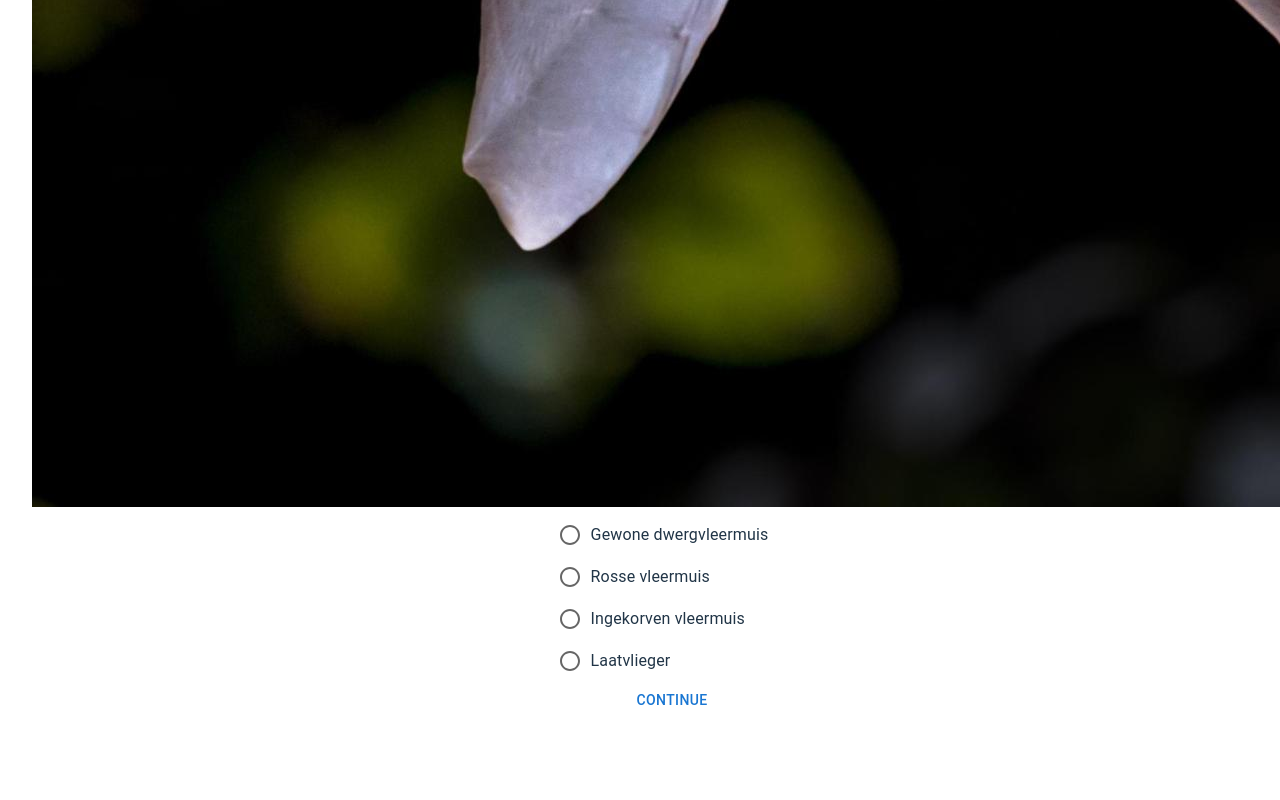
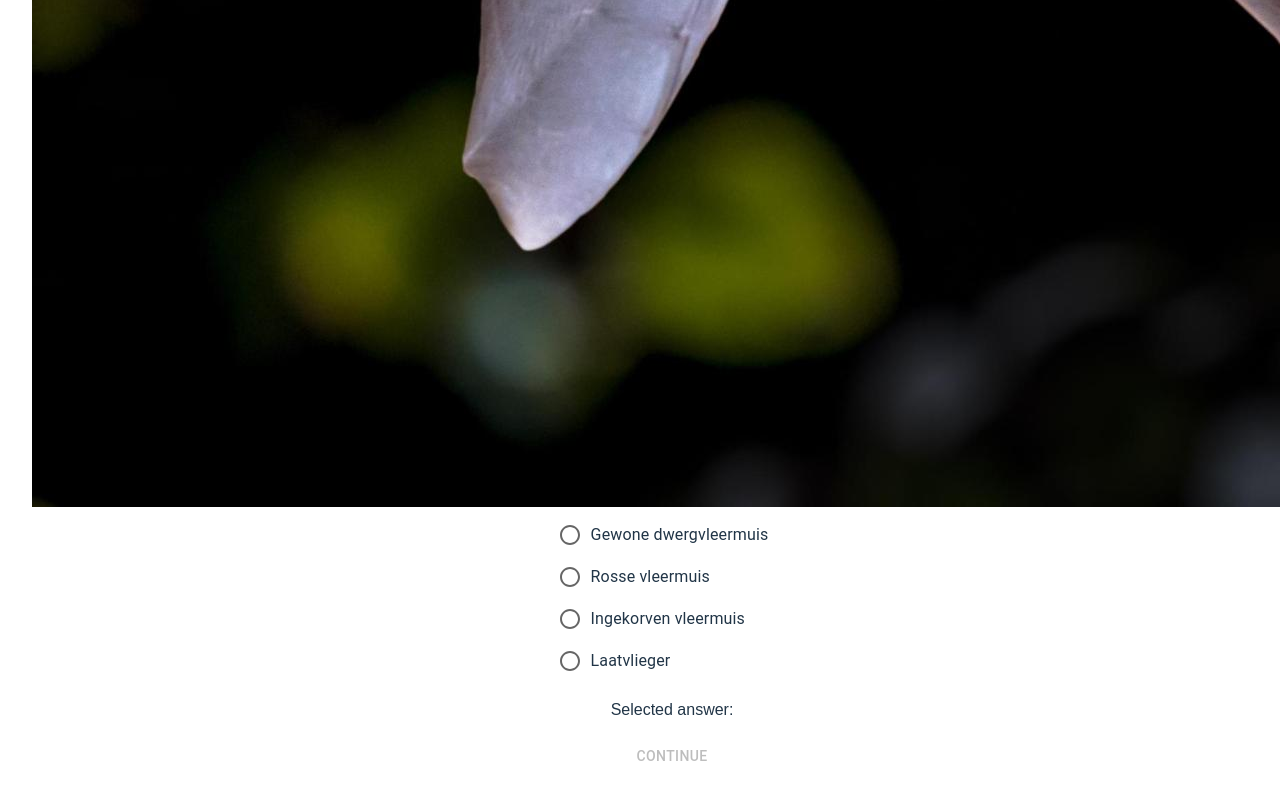
Before and after one commit to jodie-glantzlen/bat-quiz, a React (Vite) app in the folder frontend/: page /game in a window 1280 px wide. Shown: the part 1135-1935 px from the top of the page. Before the commit the page ends 1885 px from the top, so only its background shows below. Built offline with nearby package versions, Linux system fonts and the light colour scheme.

Commit message:
Manage answer selection; conditionally enable Continue btn

```diff
--- a/frontend/src/components/Game.tsx
+++ b/frontend/src/components/Game.tsx
@@ -6,7 +6,8 @@ import { useNavigate } from 'react-router-dom';
 
 function Game() {
 
-  const [currentQuestionIndex, setCurrentQuestionIndex] = useState<number>(0);
+  const [currentQuestionIndex, setCurrentQuestionIndex] = useState<number>(0)
+  const [selectedOption, setSelectedOption] = useState<string | null>(null)
 
   const currentQuestion = questions[currentQuestionIndex]
 
@@ -15,6 +16,7 @@ function Game() {
   const handleContinue = () => {
     if (currentQuestionIndex < questions.length - 1) {
       setCurrentQuestionIndex((prev) => prev + 1)
+      setSelectedOption(null)
     } else {
       navigate("/finish")
     }
@@ -23,8 +25,9 @@ function Game() {
   return (
     <div className='game-container'>
       <h1>Question {currentQuestionIndex + 1}/{questions.length}</h1>
-      <QuestionCard question={currentQuestion}/>
-      <Button onClick={handleContinue}>Continue</Button>
+      <QuestionCard question={currentQuestion} selectedOption={selectedOption} onSelect={setSelectedOption}/>
+      <p>Selected answer: {selectedOption}</p>
+      <Button onClick={handleContinue} disabled={!selectedOption}>Continue</Button>
     </div>
   )
 }
--- a/frontend/src/components/QuestionCard.tsx
+++ b/frontend/src/components/QuestionCard.tsx
@@ -1,12 +1,17 @@
 import { FormControl, FormControlLabel, Radio, RadioGroup } from "@mui/material";
-import type { QuestionCardProps } from "../../types";
+import type { InputChangeEvent, QuestionCardProps } from "../../types";
 
-function QuestionCard({ question }: QuestionCardProps) {
+function QuestionCard({ question, selectedOption, onSelect }: QuestionCardProps) {
+
+  const handleChange = (e: InputChangeEvent) => {
+    onSelect(e.target.value)
+  }
+
   return (
     <div>
       <img src={question.image} alt={`very cute ${question.answer} bat`} />
       <FormControl>
-        <RadioGroup name="options-group">
+        <RadioGroup name="options-group" value={selectedOption ?? null} onChange={handleChange}>
           {question.options.map((o) => (
             <FormControlLabel key={o} value={o} control={<Radio />} label={o} />
           ))}
--- a/frontend/src/components/Start.tsx
+++ b/frontend/src/components/Start.tsx
@@ -1,12 +1,12 @@
 import { Button, TextField } from "@mui/material";
 import { useNavigate } from "react-router-dom";
-import type { InputEvent, PlayerProps } from "../../types";
+import type { InputChangeEvent, PlayerProps } from "../../types";
 
 function Start({ player, setPlayer }: PlayerProps) {
 
   const navigate = useNavigate();
 
-  const handleInputChange = (e: InputEvent) : void => {
+  const handleInputChange = (e: InputChangeEvent) : void => {
     setPlayer({...player, name: e.target.value})
   }
 
```
Also changed, not shown: frontend/types.ts (+5 -3 lines).
